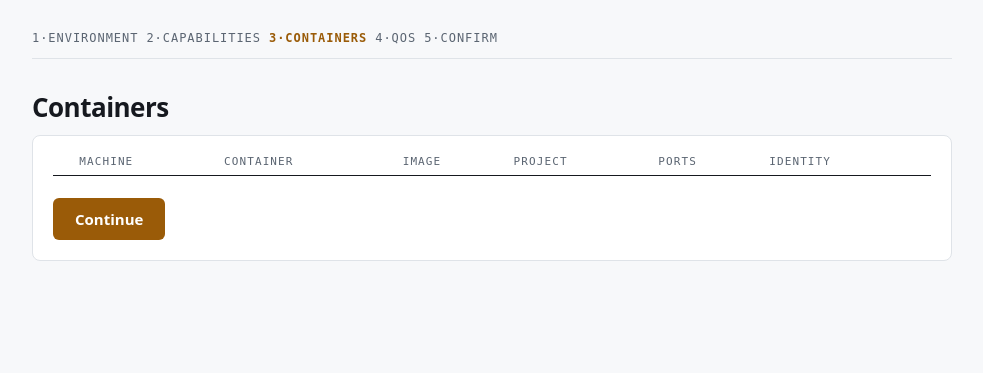
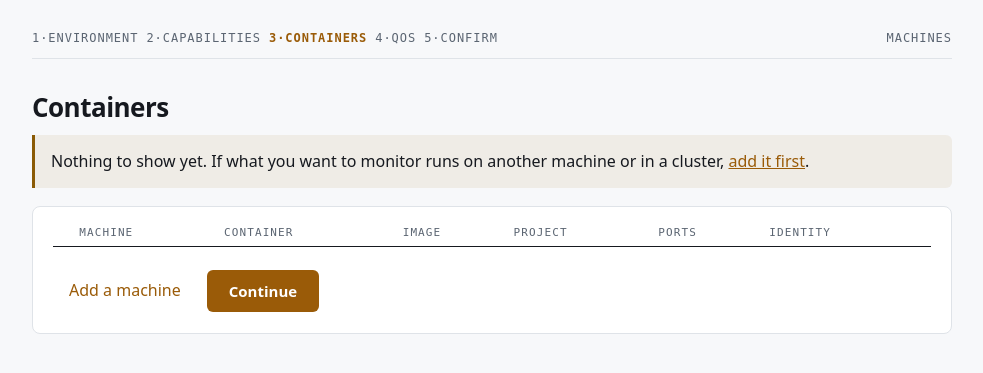
Before and after one commit to JonRecarte/p0-monitoring, a Flask app: page /discover in a window 1280 px wide. Shown: the top 373 px of the page, without its empty margins (148-1131 px from the left). Run offline with Flask 3, Linux system fonts and the light colour scheme; lists and menus that the app fills with data are empty.

Commit message:
Let a machine be added before the wizard needs it
The Machines link only appeared once rules existed, and rules only exist once
you have ticked a container on screen 3. On a hub whose own Docker is empty -
which is the normal shape of a hub that exists to watch other machines - that is
a dead end: the containers you want are on a machine you cannot add yet.

Machines is now linked from the start, screen 3 offers it next to Continue, and
an empty list says where to go instead of just being empty.

```diff
--- a/app/templates/base.html
+++ b/app/templates/base.html
@@ -52,9 +52,11 @@ a{color:var(--accent)}
   {% else %}<a href="{{ href }}">{{n}}·{{t}}</a>{% endif %}
 {% endfor %}
   {% if step==6 %}<b>6·done</b>{% endif %}
-  {# no status link during the first install: nothing to look at yet #}
-  {% if installed %}<span style="margin-left:auto">
-    <a href="/machines">machines</a>&nbsp;&nbsp;<a href="/status"><b>status</b></a></span>{% endif %}
+  {# Machines is reachable from the start: what you want to monitor may live on
+     another machine, and you cannot get past step 3 until that machine is added.
+     Status only once there is something to look at. #}
+  <span style="margin-left:auto"><a href="/machines">machines</a>
+  {% if installed %}&nbsp;&nbsp;<a href="/status"><b>status</b></a>{% endif %}</span>
 </div>
 {% block body %}{% endblock %}
 </div></body></html>
--- a/app/templates/step3.html
+++ b/app/templates/step3.html
@@ -12,6 +12,11 @@
 {% if unstable %}
 <div class="notice"><p style="color:inherit;margin:0">No stable name, cannot be followed across
 restarts: {% for c in unstable %}<code>{{ c.name }}</code>{% if not loop.last %}, {% endif %}{% endfor %}</p></div>
+{% endif %}
+
+{% if everything | length == 0 %}
+<div class="notice"><p style="color:inherit;margin:0">Nothing to show yet. If what you want to
+monitor runs on another machine or in a cluster, <a href="/machines">add it first</a>.</p></div>
 {% endif %}
 
 <form method="post"><div class="panel">
@@ -31,6 +36,8 @@ restarts: {% for c in unstable %}<code>{{ c.name }}</code>{% if not loop.last %}
       {% else %}<span class="wn">name</span>{% endif %}</td></tr>
 {% endfor %}
 </table>
-<div class="actions"><button type="submit">Continue</button></div>
+<div class="actions"><a href="/machines" class="sec"
+   style="padding:9px 16px;text-decoration:none">Add a machine</a>
+<button type="submit">Continue</button></div>
 </div></form>
 {% endblock %}
```
